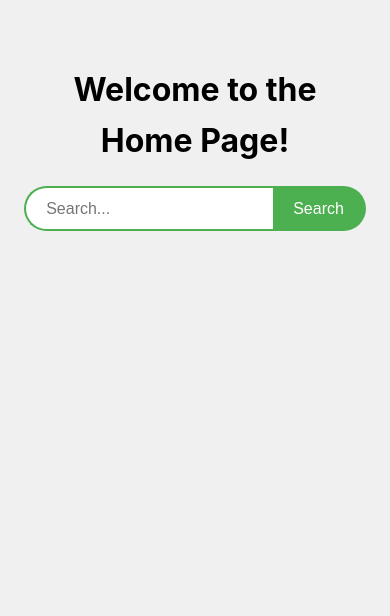
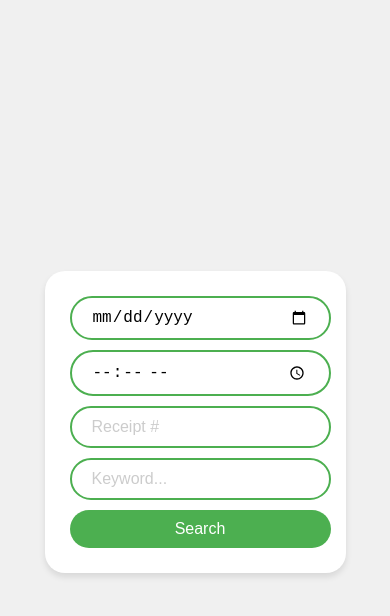
Before and after one commit to Cabezlea/AdminToolSweet, a Vue app: page /Home in a window 390 px wide. Shown: the top 616 px of the page. Built offline with nearby package versions, Linux system fonts and the light colour scheme.

Commit message:
Made the Sign-in page responsive, resized everything, re-structured the project in terms of the html structure in App.vue, tomorrow I will also make Home.vue responsive

```diff
--- a/src/App.vue
+++ b/src/App.vue
@@ -1,10 +1,8 @@
 <template>
   <!-- HTML code beginning -->
-  <div id="app">
     <!-- SignIn component used here -->
         <router-view></router-view>
     <!--SignIn /-->
-  </div>
     <!-- HTML code end -->
 </template>
 
@@ -15,24 +13,22 @@
 import Home from "@/components/Home.vue";
 </script>
 
-<style>
+<style >
 /* CSS code beginning*/
+
 html, body {
   margin: 0;
   padding: 0;
   height: 100%;
   width: 100%;
-  overflow: hidden;
-  background-color: #f0f0f0;
-}
-#app{
-  min-height: 100vh;
-  background-color: white;
+  display: flex;
   justify-content: center;
   align-items: center;
-  background-color: #f0f0f0; /* Consistent with global background */
+  background-color: #f0f0f0;
+  overflow: hidden;
+}
 
-}
+
 
 /* CSS code end*/
 </style>
--- a/src/components/Home.vue
+++ b/src/components/Home.vue
@@ -1,72 +1,89 @@
 <template>
-<div class="home-container">
-    <h1>Welcome to the Home Page!</h1>
-  <div class = "search-container">
-    <input type="text" placeholder="Search..." class="search-input">
-    <button class = "search-button">Search</button>
-  </div>
+  <div ref="homeContainer" class="home-container">
+    <div class="search-container">
+      <input type="date" class="search-input" placeholder="Date">
+      <input type="time" class="search-input" placeholder="Time">
+      <input type="text" class="search-input" placeholder="Receipt #">
+      <input type="search" class="search-input" required placeholder="Keyword...">
+      <button class="search-btn" type="submit">
+        <span>Search</span>
+      </button>
+    </div>
   </div>
 </template>
 
-<script>
-export default {
-  name: "Home"
-}
+<script setup>
+
 </script>
 
 <style scoped>
 .home-container {
-  align-items: center;
-  height: 100vh;
-  background-color: #f0f0f0; /* Background color matches the one in the app */
-}
-.home-container h1 {
-  color: #000; /* Black color for the font */
-  font-size: 2rem; /* Font size 2rem */
-  font-weight: bold; /* Bold font weight */
-  text-align: center; /* Center align the text */
-}
-.search-container {
+
   display: flex;
   justify-content: center;
   align-items: center;
-  margin-top: 20px; /* Adjust as needed */
-  margin: 20px auto; /* Centering the search bar */
+  height: 100vh; /* Takes full height of the viewport */
+  padding: 5px; /* Adds padding to avoid touching the edges */
+  box-sizing: border-box; /* Includes padding in the height calculation */
+  background-color: #f0f0f0;
+}
+
+.search-container {
+  display: flex;
+  padding: 20px;
+  background: white;
+  border-radius: 20px;
+  box-shadow: 0 4px 6px rgba(0,0,0,0.1);
+  width:auto;
+  justify-content: center;
+  flex-wrap: wrap; /* Allows items to wrap in smaller screens */
+
 }
 
 .search-input {
-  flex-grow: 1;
-  padding: 10px 20px; /* Increased padding for better visual alignment */
+  margin: 0 8px;
+  padding: 10px 20px;
   font-size: 16px;
-  border: 2px solid #4CAF50; /* Consistent border for cohesion */
+  border: 2px solid #4CAF50; /* Adjust the color to match your theme */
   outline: none;
-  border-radius: 50px 0 0 50px; /* Rounded left corners */
-  border-right: none; /* Removing right border to merge with the button */
+  border-radius: 50px;
+  transition: all 0.3s ease;
+}
+.search-input, .search-btn {
+  margin: 5px; /* Adds margin around inputs and button */
+  flex-grow: 1; /* Allows inputs and button to grow and fill available space */
 }
 
-.search-button {
-  padding: 10px 20px; /* Match padding with input for seamless design */
-  background-color: #4CAF50; /* Green background */
+.search-btn {
+  padding: 10px 20px;
+  background-color: #4CAF50; /* Adjust the color to match your theme */
+  border: none;
   color: white;
   font-size: 16px;
-  border: 2px solid #4CAF50; /* Same border to align with input */
-  border-radius: 0 50px 50px 0; /* Rounded right corners */
   cursor: pointer;
+  border-radius: 50px;
   transition: background-color 0.3s;
-  display: flex;
-  align-items: center;
-  justify-content: center;
-  border-left: none; /* Remove left border to visually connect to the input */
 }
 
-.search-button:hover {
+.search-btn:hover {
   background-color: #45a049; /* Darker green on hover */
 }
 
-/* Ensure the search input and button align perfectly */
-.search-input, .search-button {
-  height: 45px; /* Ensures both elements are the same height for perfect alignment */
+.search-input:focus {
+  border-color: #2762f3; /* Focus color */
 }
 
-
+.search-input::placeholder {
+  color: #ccc;
+}
+@media (max-width: 768px) { /* Adjust styles for tablet and below */
+  .search-input, .search-btn {
+    width: 100%; /* Full width for better usability on smaller screens */
+  }
+}
+@media (max-width: 480px) { /* Adjust styles for mobile */
+  .search-container {
+    flex-direction: column; /* Stack elements vertically on very small screens */
+  }
+}
 </style>
--- a/src/components/SignIn.vue
+++ b/src/components/SignIn.vue
@@ -1,28 +1,23 @@
 <template>
 <!-- HTML code beginning -->
-  <div class ="login-header">
+ <div class="main-container">
+    <div class="login-header">
       <img src="https://sweetandcoffee.spnty.co/assets/img/logo.png" alt="Sweet & Coffee Logo" />
       <h1>Login To Your Store</h1>
     </div>
-  <div class = "sign-in-container">
-    <!-- Dropdown for selecting a location -->
+    <div class="sign-in-container">
       <select v-model="selectedLocation" @change="onLocationChange">
         <option disabled value="" selected>Please select a location</option>
-      <option value = "location1">Location 1</option>
-      <option value = "location2">Location 2</option>
-      <option value = "location3">Location 3</option>
-      <!-- More locations can be added here -->
+        <option value="location1">Location 1</option>
+        <option value="location2">Location 2</option>
+        <option value="location3">Location 3</option>
       </select>
-    <form @submit.prevent=" submitForm">
-      <!-- Input for store name -->
+      <form @submit.prevent="submitForm">
         <input type="text" v-model="storeName" placeholder="Enter Store Name" />
-      <!--Input for password -->
         <input type="password" v-model="password" placeholder="Enter Password" />
-      <!--Submit button -->
-      <button type = "submit">Sign In</button>
-
+        <button type="submit">Sign In</button>
       </form>
-
+    </div>
   </div>
   <!-- HTML code end -->
 </template>
@@ -56,6 +51,16 @@ export default {
 </script>
 
 <style scoped>
+
+.main-container {
+  display: flex;
+  flex-direction: column;
+  justify-content: center;
+  align-items: center;
+  height: 100%;
+  width: 100%;
+}
+
 /* CSS code beginning*/
 select {
   width: 90%;
@@ -127,5 +132,85 @@ input, select {
   font-palette:light;
 }
 
-/* CSS code end*/
+
+/* Media queries for larger screens */
+@media only screen and (min-width: 1200px) {
+  .main-container {
+    margin-top: -60px;
+  }
+  select {
+  width: 90%;
+  padding: 10px;
+  margin-top: 10px;
+}
+input:focus, button:focus, select:focus {
+  outline: none;
+  box-shadow: 0 0 0 2px #4CAF50; /* Green glow */
+}
+
+button{
+  width: 100%;
+  padding: 12px;
+  background-color: #4CAF50; /* Green color */
+  color: white;
+  border: none;
+  border-radius: 8px;
+  font-size: 16px;
+  font-weight: bold;
+  cursor: pointer;
+  margin-top: 20px; /* Space before button */
+}
+button:hover {
+  background-color: #45a049;
+}
+
+.login-header h1 {
+  width: 100%;
+  text-align: center;
+  color: #333;
+  font-weight: bold;
+  font-size: 28px;
+  margin-top: 50px;
+  margin-left: 185px;
+}
+
+.sign-in-container {
+  background-color: white;
+  padding: 20px;
+  width: 450px;
+  margin: 25px auto;
+  text-align: center;
+  border: 2px solid black;
+  border-radius: 8px;
+  box-shadow: 0 4px 8px rgba(0,0,0,0.1); /* Subtle shadow for depth */
+  margin-left: 375px;
+}
+
+input, button {
+  margin-top: 10px;
+  width: 90%;
+  padding: 10px;
+  border: 2px solid black;
+  font-weight: bold;
+}
+
+.login-header img {
+  width: 30%;
+  height: auto;
+  display: block;
+  margin-left: 460px;
+  margin-top: 1px;
+}
+
+input, select {
+  width: 100%;
+  padding: 12px;
+  margin-top: 10px;
+  border-radius: 8px;
+  box-shadow: 0 2px 4px rgba(0,0,0,0.05); /* Subtle shadow for inputs */
+  font-size: 16px; /* Larger font size for readability */
+  font-palette:light;
+  }
+}
+
 </style>
```
Lines whose indentation alone changed are shown as unchanged.
